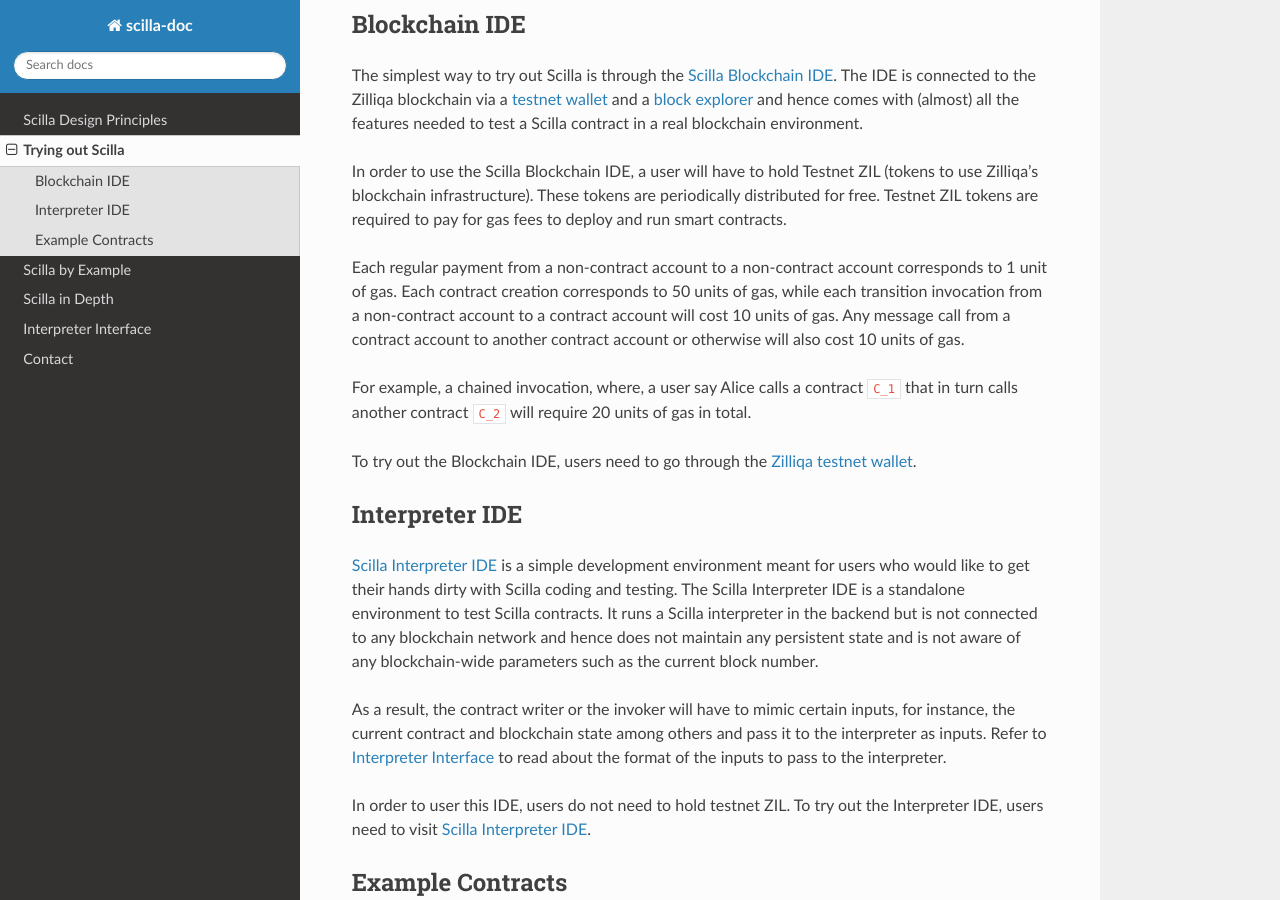
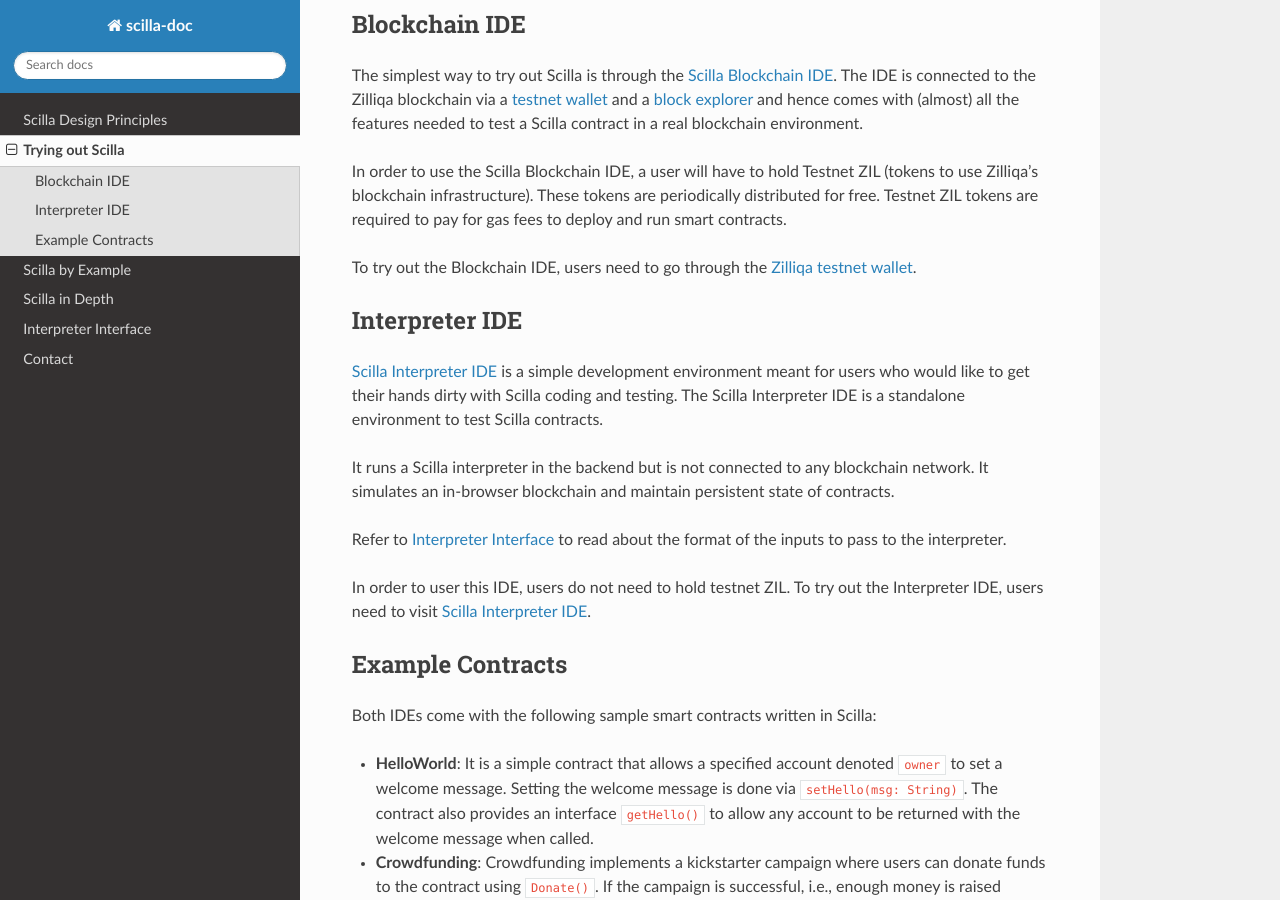
Before and after one commit to Zilliqa/scilla-docs, a Sphinx documentation site: the page built from docs/source/scilla-trial.rst, in a window 1280 px wide and 900 px high, scrolled down 200 px. Built offline with Sphinx 7.4.7 and the Read the Docs theme 2.0.0, drawn with Linux system fonts in a browser that asks for light colours.

Commit message:
Modified trying out

```diff
--- a/docs/source/scilla-trial.rst
+++ b/docs/source/scilla-trial.rst
@@ -22,17 +22,6 @@ In order to use the Scilla Blockchain IDE, a user will have to hold Testnet ZIL
 periodically distributed for free. Testnet ZIL tokens are required to pay for
 gas fees to deploy and run smart contracts.
 
-
-Each regular payment from a non-contract account to a non-contract account
-corresponds to 1 unit of gas. Each contract creation corresponds to 50 units of
-gas, while each transition invocation from a non-contract account to a contract
-account will cost 10 units of gas. Any message call from a contract account to
-another contract account or otherwise will also cost 10 units of gas.
-
-For example, a chained invocation, where, a user say Alice calls a contract
-``C_1`` that  in turn calls another contract ``C_2`` will require 20 units of
-gas in total.
-
 To try out the Blockchain IDE, users need to go through the `Zilliqa testnet
 wallet <https://wallet-scilla.zilliqa.com>`_.
 
@@ -40,22 +29,22 @@ wallet <https://wallet-scilla.zilliqa.com>`_.
 Interpreter IDE
 ************************
 
-`Scilla Interpreter IDE <https://ide.zilliqa.com>`_ is a simple development
+`Scilla Interpreter IDE <https://savant-ide.zilliqa.com>`_ is a simple development
 environment meant for users who would like to get their hands dirty with Scilla
 coding and testing. The Scilla Interpreter IDE is a standalone environment to
-test Scilla contracts. It runs a Scilla interpreter in the backend but is not
-connected to any blockchain network and hence does not maintain any persistent
-state and is not aware of any blockchain-wide parameters such as the current
-block number.
+test Scilla contracts.
 
-As a result, the contract writer or the invoker will have to mimic certain
-inputs, for instance, the current contract and blockchain state among others
-and pass it to the interpreter as inputs.  Refer to :ref:`interface-label`  to
-read about the format of the inputs to pass to the interpreter.
+It runs a Scilla interpreter in the backend but is not connected to any
+blockchain network. It simulates an in-browser blockchain and maintain
+persistent state of contracts.
+
+Refer to
+:ref:`interface-label`  to read about the format of the inputs to pass to the
+interpreter.
 
 In order to user this IDE, users do not need to hold testnet ZIL. To try out
 the Interpreter IDE, users need to visit `Scilla Interpreter IDE
-<https://ide.zilliqa.com>`_.
+<https://savant-ide.zilliqa.com>`_.
 
 
 Example Contracts
```
